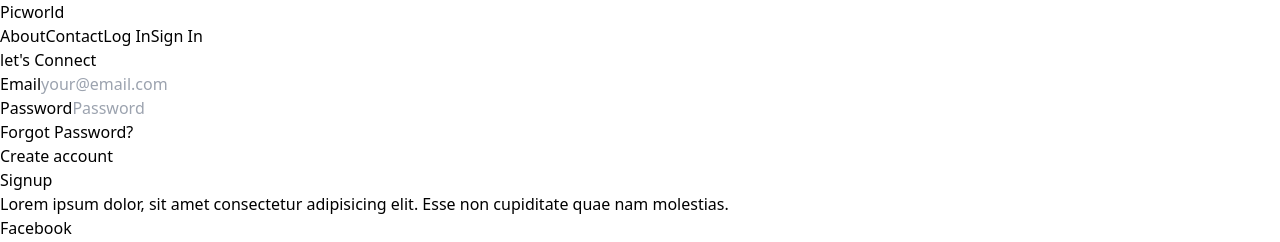
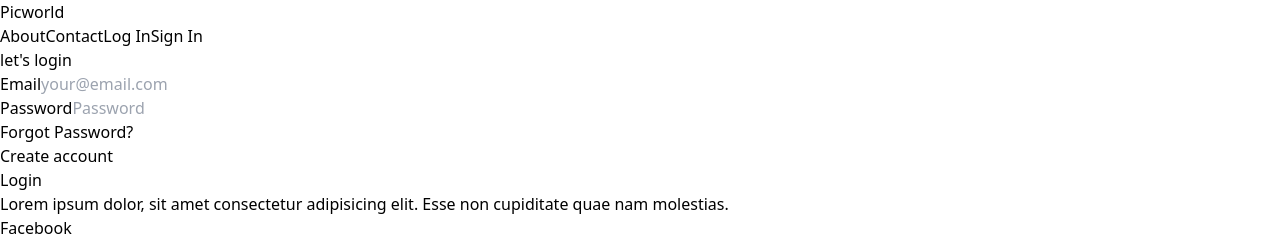
Before and after one commit to pawan-suthar1537/picworld, a React (Vite) app in the folder client/: page /login in a window 1280 px wide. Shown: the top 242 px of the page. Built offline with nearby package versions, Linux system fonts and the light colour scheme.

Commit message:
gsap and toast added

```diff
--- a/client/package.json
+++ b/client/package.json
@@ -10,8 +10,10 @@
     "preview": "vite preview"
   },
   "dependencies": {
+    "gsap": "^3.12.5",
     "react": "^18.3.1",
     "react-dom": "^18.3.1",
+    "react-hot-toast": "^2.4.1",
     "react-icons": "^5.2.1",
     "react-router-dom": "^6.24.0"
   },
--- a/client/src/App.jsx
+++ b/client/src/App.jsx
@@ -1,25 +1,16 @@
-import { BrowserRouter, Route, Routes } from "react-router-dom";
+import { BrowserRouter } from "react-router-dom";
 import "./App.css";
-import Home from "./pages/Home";
-import Login from "./pages/Login";
-import Signup from "./pages/Signup";
-import BuyerDashboard from "./pages/BuyerDashboard";
-import SellerDashboard from "./pages/SellerDashboard";
+
 import Navbar from "./components/Navbar";
 import Footer from "./components/Footer";
+import Gsap from "./components/Gsap";
 
 function App() {
   return (
     <>
       <BrowserRouter>
         <Navbar />
-        <Routes>
-          <Route path="/" element={<Home />} />
-          <Route path="/login" element={<Login />} />
-          <Route path="/signin" element={<Signup />} />
-          <Route path="/buyer/profile" element={<BuyerDashboard />} />
-          <Route path="/seller/profile" element={<SellerDashboard />} />
-        </Routes>
+        <Gsap />
         <Footer />
       </BrowserRouter>
     </>
--- /dev/null
+++ b/client/src/components/Gsap.jsx
@@ -0,0 +1,34 @@
+import { Route, Routes, useLocation } from "react-router-dom";
+import Home from "../pages/Home";
+import Login from "../pages/Login";
+import Signup from "../pages/Signup";
+import BuyerDashboard from "../pages/BuyerDashboard";
+import SellerDashboard from "../pages/SellerDashboard";
+import { useEffect, useRef } from "react";
+import { gsap } from "gsap";
+import toast, { Toaster } from "react-hot-toast";
+const Gsap = () => {
+  const noderef = useRef();
+  const location = useLocation();
+
+  useEffect(() => {
+    if (noderef.current) {
+      gsap.fromTo(noderef.current, { opacity: 0 }, { opacity: 1, duration: 1 });
+      //   toast.success("Welcome to the page");
+    }
+  }, [location]);
+  return (
+    <div ref={noderef} id="">
+      <Toaster />
+      <Routes>
+        <Route path="/" element={<Home />} />
+        <Route path="/login" element={<Login />} />
+        <Route path="/signin" element={<Signup />} />
+        <Route path="/buyer/profile" element={<BuyerDashboard />} />
+        <Route path="/seller/profile" element={<SellerDashboard />} />
+      </Routes>
+    </div>
+  );
+};
+
+export default Gsap;
--- a/client/src/pages/Login.jsx
+++ b/client/src/pages/Login.jsx
@@ -2,9 +2,9 @@ import { Link } from "react-router-dom";
 
 const Login = () => {
   return (
-    <div className="mt-20 sm:mt-10 min-h-screen flex items-center justify-center w-full">
+    <div className="mt-8 lg:mt-10 min-h-screen flex items-center justify-center w-full">
       <div className="bg-white shadow-md rounded-xl px-5 py-6 w-full sm:w-[27vw]">
-        <h1 className="text-2xl font-bold text-center mb-4">let's Connect</h1>
+        <h1 className="text-2xl font-bold text-center mb-4">let's login</h1>
         <form action="">
           <div className="mb-4">
             <label
@@ -50,7 +50,7 @@ const Login = () => {
             type="submit"
             className="w-full py-2 px-4 rounded-md shadow-md text-sm font-medium text-white bg-black"
           >
-            Signup
+            Login
           </button>
         </form>
       </div>
--- a/client/src/pages/Signup.jsx
+++ b/client/src/pages/Signup.jsx
@@ -64,6 +64,7 @@ function Signup() {
               name=""
               id=""
             >
+              <option value="">Select Account Type</option>
               <option value="Buyer">Buyer</option>
               <option value="Seller">Seller</option>
             </select>
```
Also changed, not shown: 1 other file (tests, documents, lock files or other folders).
